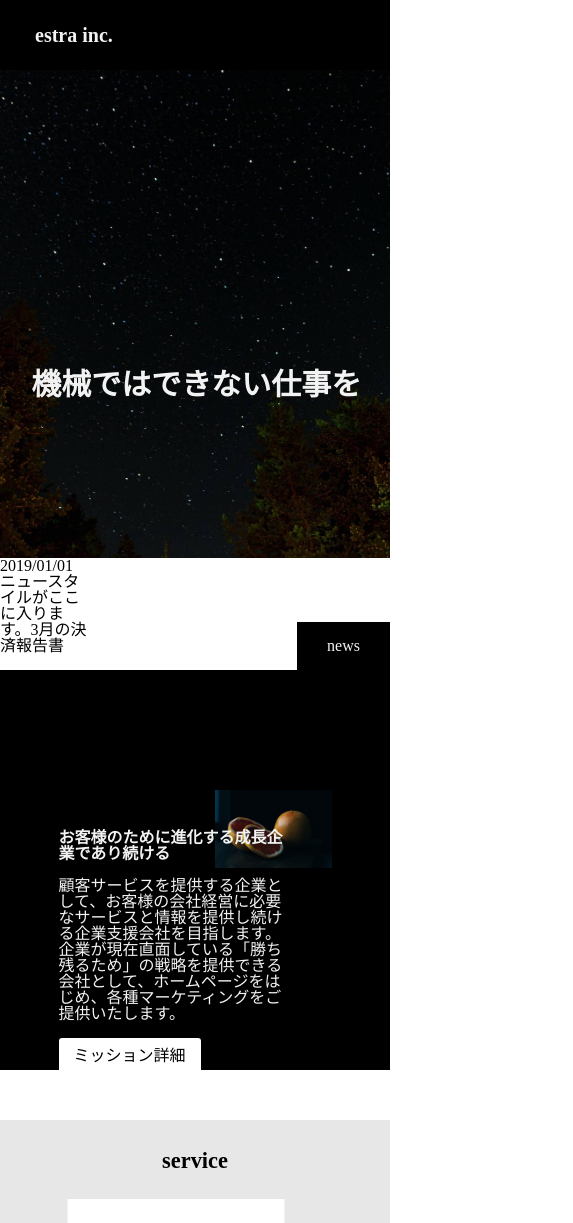
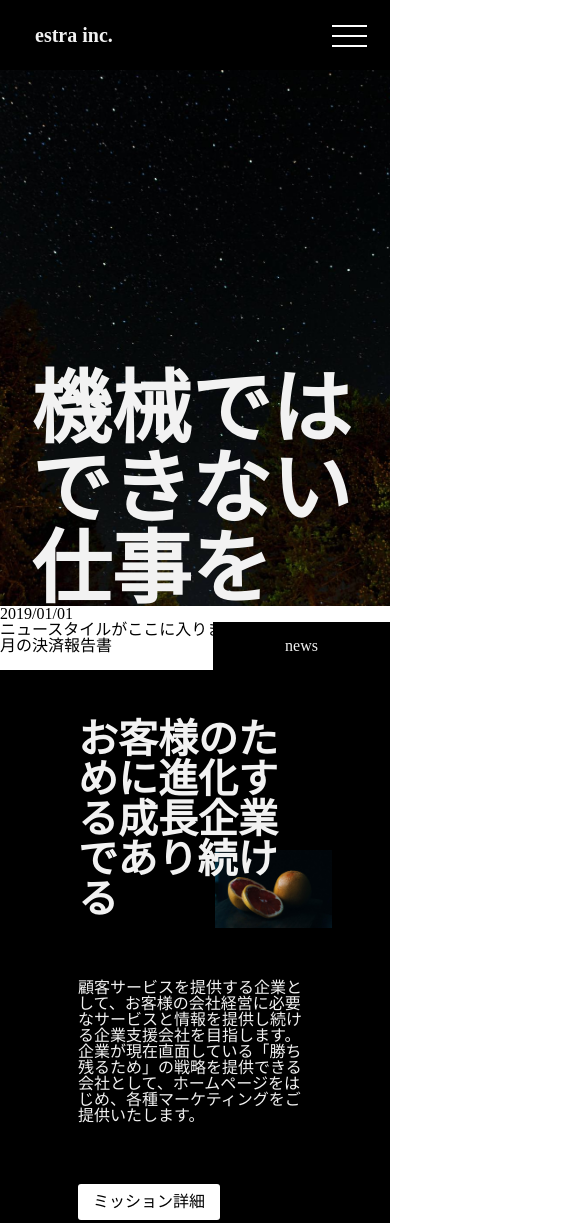
Before and after one commit to maokmleon/caochtech-mao, a plain HTML site: page index.html in a window 390 px wide. Shown: the top 1223 px of the page, 573 px wide, since content can reach past the window. Drawn offline with Linux system fonts and the light colour scheme.

Commit message:
third-commit

```diff
--- a/css/style.css
+++ b/css/style.css
@@ -490,3 +490,95 @@ small {
   left: 50%;
   bottom: 0;
 }
+
+@media screen and (max-width: 768px) {
+  /* header */
+    #hamburger {
+    width: 40px;
+    height: 40px;
+    position: absolute;
+    cursor: pointer;
+    z-index: 100;
+    top: 15px;
+    right: 20px;
+    transition: 0.4s;
+  }
+
+  #hamburger span {
+    position: absolute;
+    left: 2px;
+    display: block;
+    width: 35px;
+    height: 2px;
+    background-color: #fff;
+    transition: 0.8s;
+  }
+
+  #hamburger span:nth-of-type(1) {
+    top: 10px;
+  }
+
+  #hamburger span:nth-of-type(2) {
+    top: 20px;
+  }
+
+  #hamburger span:nth-of-type(3) {
+    top: 30px;
+  }
+
+  .header-nav {
+    display: none;
+  }
+
+  /* eyecatch */
+  .eyecatch-title p {
+    font-size: 5rem;
+  }
+
+  #eyecatch {
+    position: relative;
+  }
+
+  .side-content p {
+    position: absolute;
+    left: 0;
+    bottom: 0;
+    width: 70%;
+  }
+
+  .side-news {
+    text-align: center;
+  }
+
+  .side-news p {
+    position: absolute;
+    right: 0;
+    bottom: 0;
+    width: 30%;
+  }
+
+  /* about */
+  #about {
+    height: 600px;
+    position: relative;
+  }
+
+  .about-content {
+    position: absolute;
+    transform: translate(-50%, -50%);
+    top: 50%;
+    left: 50%;
+  }
+  .about-content h2 {
+    font-size: 2.5rem;
+  }
+
+  #about h2,
+  #about p {
+    margin-bottom: 60px;
+  }
+
+  .about-img {
+
+  }
+}
--- a/index.html
+++ b/index.html
@@ -20,6 +20,11 @@
           <li><a href="#">contact</a></li>
         </ul>
       </nav>
+    </div>
+    <div id="hamburger">
+      <span></span>
+      <span></span>
+      <span></span>
     </div>
   </header>
   <main>
```
